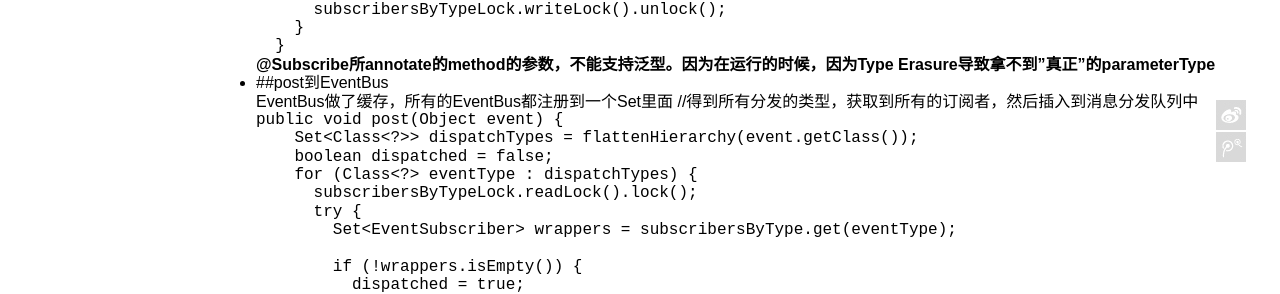
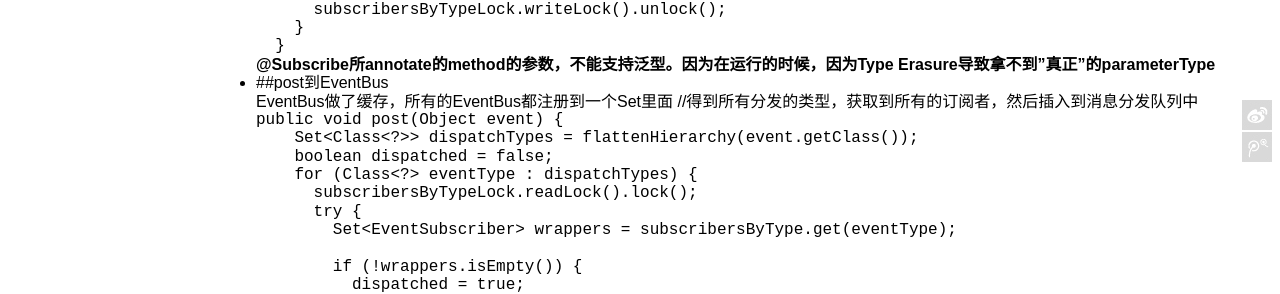
Before and after one commit to mouzt/mouzt.github.io, a Jekyll site: the page built from index.html, in a window 1280 px wide. Shown: the part 702-996 px from the top of the page. Built offline with Jekyll 4.4.1, drawn with Linux system fonts in a browser that asks for light colours; nearby versions of some CDN libraries; library files that are not in the unit come from our copies; the list of posts is cut into pages by our own code; comment, search, counter and statistics services are not loaded.

```diff
--- a/_includes/themes/pure/default.html
+++ b/_includes/themes/pure/default.html
@@ -48,7 +48,7 @@
     <style>
         *{margin:0;padding:0;}
         /*share_start*/
-        #share {position:fixed;_position:absolute;_top:expression(eval(document.documentElement.scrollTop+document.documentElement.clientHeight)-34+"px");bottom:34px;left:95%;width:30px;zoom:1;}
+        #share {position:fixed;_position:absolute;_top:expression(eval(document.documentElement.scrollTop+document.documentElement.clientHeight)-34+"px");bottom:34px;left:97%;width:30px;zoom:1;}
         #share a{background-image:url(/static/img/share.png); background-repeat:no-repeat; display:block; width:30px; height:30px; margin-bottom:2px; overflow:hidden; text-indent:-999px;-webkit-transition: all 0.2s ease-in-out;-moz-transition: all 0.2s ease-in-out;-o-transition: all 0.2s ease-in-out;-ms-transition: all 0.2s ease-in-out;transition: all 0.2s ease-in-out;}
         #share a{}
         #share .sina {background-position:0 0; position:absolute; bottom:32px;}
```
